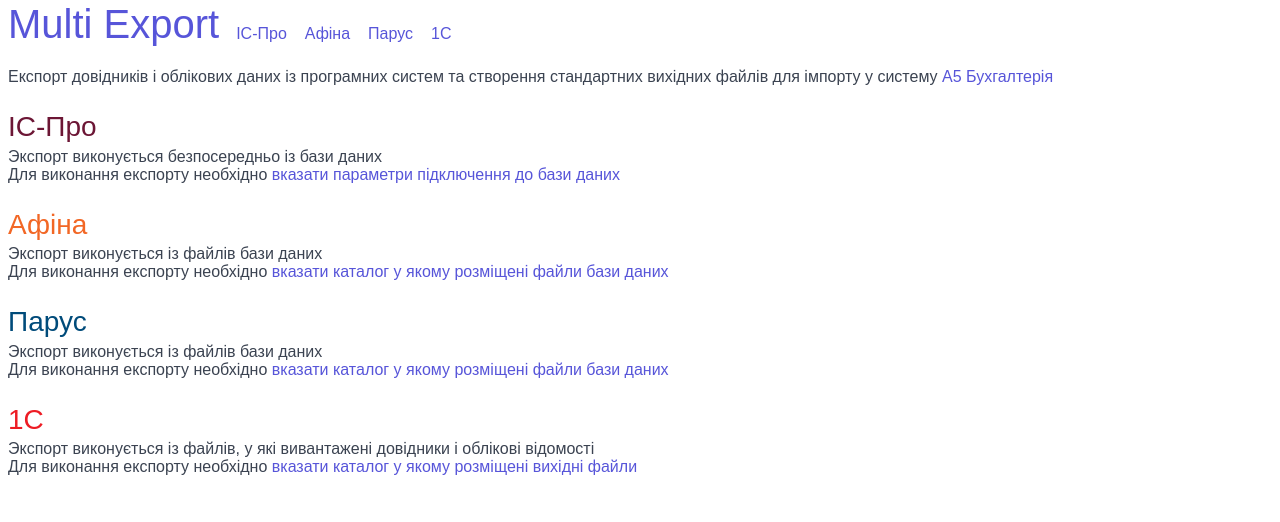
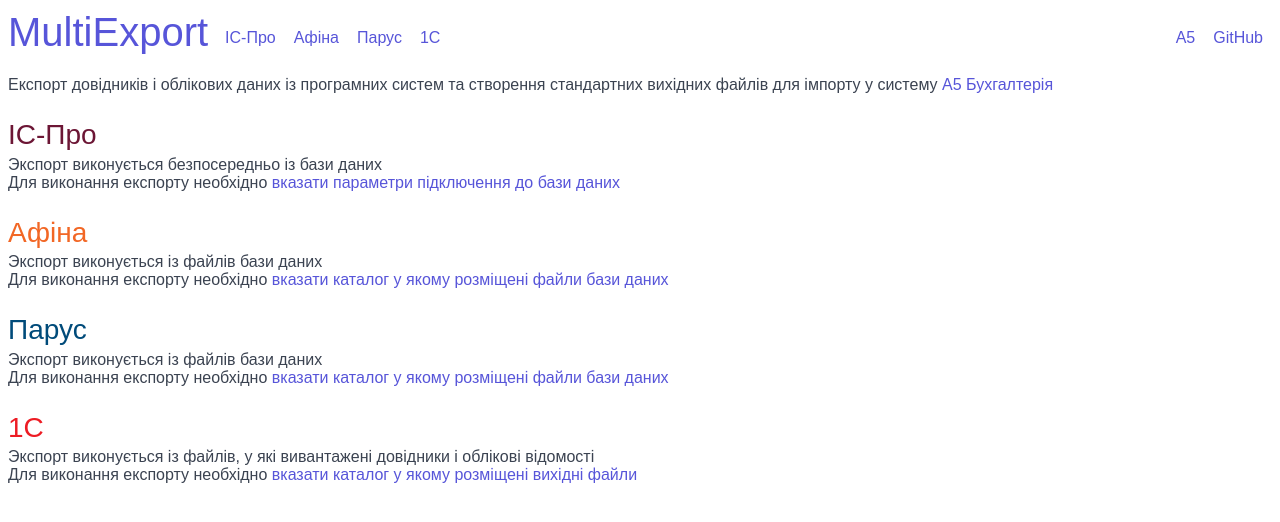
Before and after one commit to serhii-untilov/multi-export, an Electron app: page renderer/index.html in a window 1280 px wide. Drawn offline with nearby package versions, Linux system fonts and the light colour scheme; no server answers.

Commit message:
Minor updates.

```diff
--- a/renderer/index.html
+++ b/renderer/index.html
@@ -3,7 +3,7 @@
 
 <head>
   <meta charset="UTF-8">
-  <title>Multi Export</title>
+  <title>MultiExport</title>
   <link rel="stylesheet" href="../node_modules/spectre.css/dist/spectre.min.css">
   <link rel="stylesheet" href="style.css">
 </head>
@@ -13,17 +13,22 @@
 
     <header class="navbar">
       <section class="navbar-section">
-        <a href="#" class="navbar-brand mr-2" id="selectHome">
-          <h1>Multi Export</h1>
+        <a href="#" class="navbar-brand mr-2 mt-2" id="selectHome">
+          <h1>MultiExport</h1>
         </a>
-        <!-- <h1 class="text-primary mt-2 mr-2">Multi Export</h1> -->
+        <!-- <h1 class="text-primary mt-2 mr-2">MultiExport</h1> -->
 
         <a href="#" class="btn btn-link" id="selectISPro">ІС-Про</a>
         <a href="#" class="btn btn-link" id="selectAfina">Афіна</a>
         <a href="#" class="btn btn-link" id="selectParus">Парус</a>
         <a href="#" class="btn btn-link" id="select1C">1С</a>
       </section>
+      <section class="navbar-section">
+        <a href="https://a5buh.com" target="_blank" class="btn btn-link">А5</a>
+        <a href="https://github.com/sergey-untilov/multi-export" target="_blank" class="btn btn-link">GitHub</a>
+      </section>
     </header>
+
     <div class="panel" style="border: 0px;">
       <div class="panel-header" style="padding: 0px;">
         <!-- <div class="panel-title">Експорт із бази даних системи "ІС-Про"</div> -->
@@ -211,7 +216,7 @@
 
   <div class="panel-footer" id="footer-panel" style="padding: 0px;">
     <!-- buttons or inputs -->
-    <!-- <a href="https://github.com/sergey-untilov/multi-export" target="_blank">Multi Export</a> -->
+    <!-- <a href="https://github.com/sergey-untilov/multi-export" target="_blank">MultiExport</a> -->
   </div>
   </div>
   </div>
```
Also changed, not shown: mockup/multi-export.html (+1 -1 lines), README.md, assets/images/a5.png (added).
